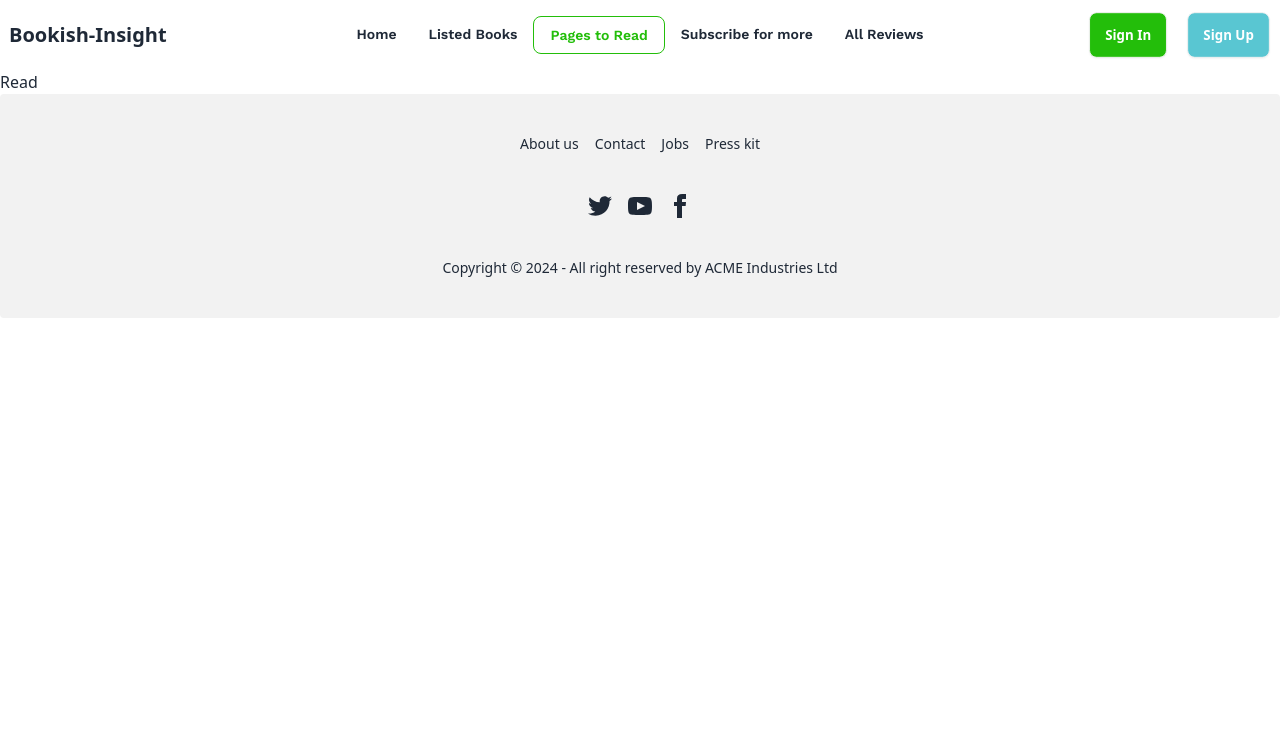
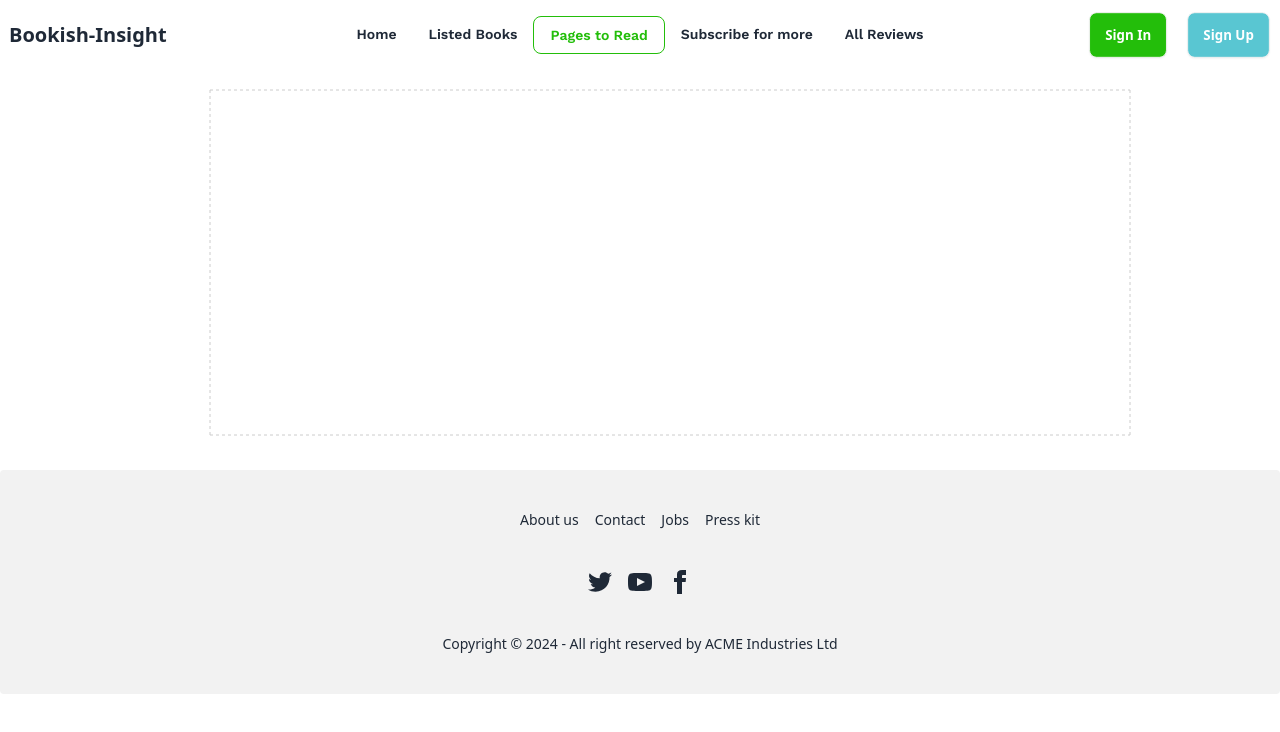
Before and after one commit to NabilaFerdousPrapty/Bookish-Insight, a React (Vite) app: page /PagesToRead in a window 1280 px wide. Shown: the top 732 px of the page. Built offline with nearby package versions, Linux system fonts and the light colour scheme; a web font is replaced by a local one.

Commit message:
pages to read done

```diff
--- a/package.json
+++ b/package.json
@@ -10,11 +10,14 @@
     "preview": "vite preview"
   },
   "dependencies": {
+    "d3-scale": "^4.0.2",
+    "d3-scale-chromatic": "^3.1.0",
     "react": "^18.2.0",
     "react-dom": "^18.2.0",
     "react-icons": "^5.0.1",
     "react-router-dom": "^6.22.3",
-    "react-toastify": "^10.0.5"
+    "react-toastify": "^10.0.5",
+    "recharts": "^2.12.3"
   },
   "devDependencies": {
     "@types/react": "^18.2.66",
--- a/src/Pages/PagesToRead/PagesToRead.jsx
+++ b/src/Pages/PagesToRead/PagesToRead.jsx
@@ -1,11 +1,66 @@
+
+import { BarChart, Bar, Cell, XAxis, YAxis, CartesianGrid } from "recharts";
+import { scaleOrdinal } from "d3-scale";
+import { schemeCategory10 } from "d3-scale-chromatic";
+import { useEffect, useState } from "react";
+
+const colors = scaleOrdinal(schemeCategory10).range();
 
 
-const PagesToRead = () => {
-    return (
-        <div>
-           <h1>Read</h1>
-        </div>
-    );
+
+
+const getPath = (x, y, width, height) => {
+  return `M${x},${y + height}C${x + width / 3},${y + height} ${x + width / 2},${
+    y + height / 3
+  }
+  ${x + width / 2}, ${y}
+  C${x + width / 2},${y + height / 3} ${x + (2 * width) / 3},${y + height} ${
+    x + width
+  }, ${y + height}
+  Z`;
 };
 
-export default PagesToRead;
+const TriangleBar = (props) => {
+  const { fill, x, y, width, height } = props;
+
+  return <path d={getPath(x, y, width, height)} stroke="none" fill={fill} />;
+};
+
+const PagesChart = () => {
+    const [readBooks,setReadBooks]=useState([]);
+    useEffect(()=>{
+        const storedBooks=JSON.parse(localStorage.getItem('read'))||[];
+        setReadBooks(storedBooks);
+    },[])
+  return (
+    <div className="lg:max-w-screen-lg max-w-screen-md  mx-auto lg:px-3">
+        <BarChart
+    width={window.innerWidth > 768 ? 1000 : window.innerWidth * 0.8}
+    height={window.innerWidth > 768 ? 400 : window.innerWidth * 0.5}
+      data={readBooks}
+      margin={{
+        top: 20,
+        right: 10,
+        left: 10,
+        bottom: 5
+      }}
+    >
+      <CartesianGrid strokeDasharray="3 3" />
+      <XAxis className='text-xs md:text-base' dataKey="bookName" />
+      <YAxis />
+      <Bar
+        dataKey="totalPages"
+        fill="#8884d8"
+        shape={<TriangleBar />}
+        label={{ position: "top" }}
+      >
+        {readBooks.map((entry, index) => (
+          <Cell key={`cell-${index}`} fill={colors[index % 20]} />
+        ))}
+      </Bar>
+    </BarChart>
+    </div>
+  );
+};
+
+export default PagesChart;
--- a/src/components/ReadBooks/ReadBooks.jsx
+++ b/src/components/ReadBooks/ReadBooks.jsx
@@ -3,7 +3,7 @@ import Read from "../Read/Read";
 
 const ReadBooks = () => {
   const [readBooks,setReadBooks]=useState([]);
-  console.log(readBooks);
+  // console.log(readBooks);
   useEffect(()=>{
     const getStoredBooks=JSON.parse(localStorage.getItem('read'))||[];
     setReadBooks(getStoredBooks)
--- a/src/components/Wishlist/Wishlist.jsx
+++ b/src/components/Wishlist/Wishlist.jsx
@@ -5,7 +5,7 @@ import { Link } from "react-router-dom";
 const Wishlist = ({wishlistBook}) => {
     const {image,bookName,tags,publisher,totalPages,category ,rating}=wishlistBook;
     return (
-        <div className="flex w-full space-x-2 sm:space-x-4 border-2 border-[#13131399] p-4 border-opacity-30 rounded-2xl m-4 gap-5">
+        <div className="flex md:flex-row flex-col lg:w-full w-auto space-x-2 sm:space-x-4 border-2 border-[#13131399] p-4 border-opacity-30 rounded-2xl m-4 gap-5">
         <img
           className="flex-shrink-0 md: h-56 md:w-48 sm:w-32 sm:h-32 bg-[#1313130D] "
           src={image}
```
Also changed, not shown: src/assets/style.css (line endings or trailing spaces), 1 other file (tests, documents, lock files or other folders).
